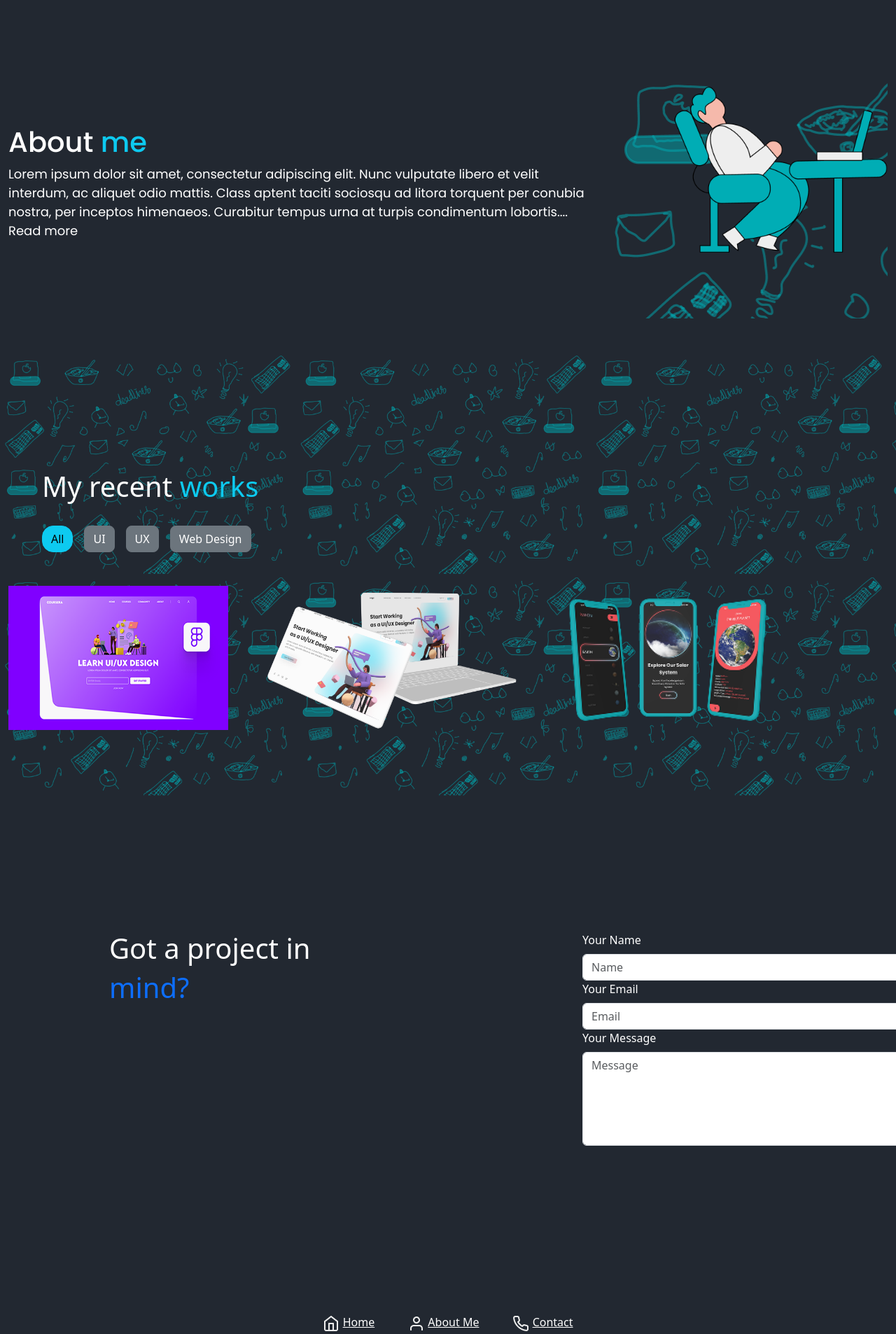
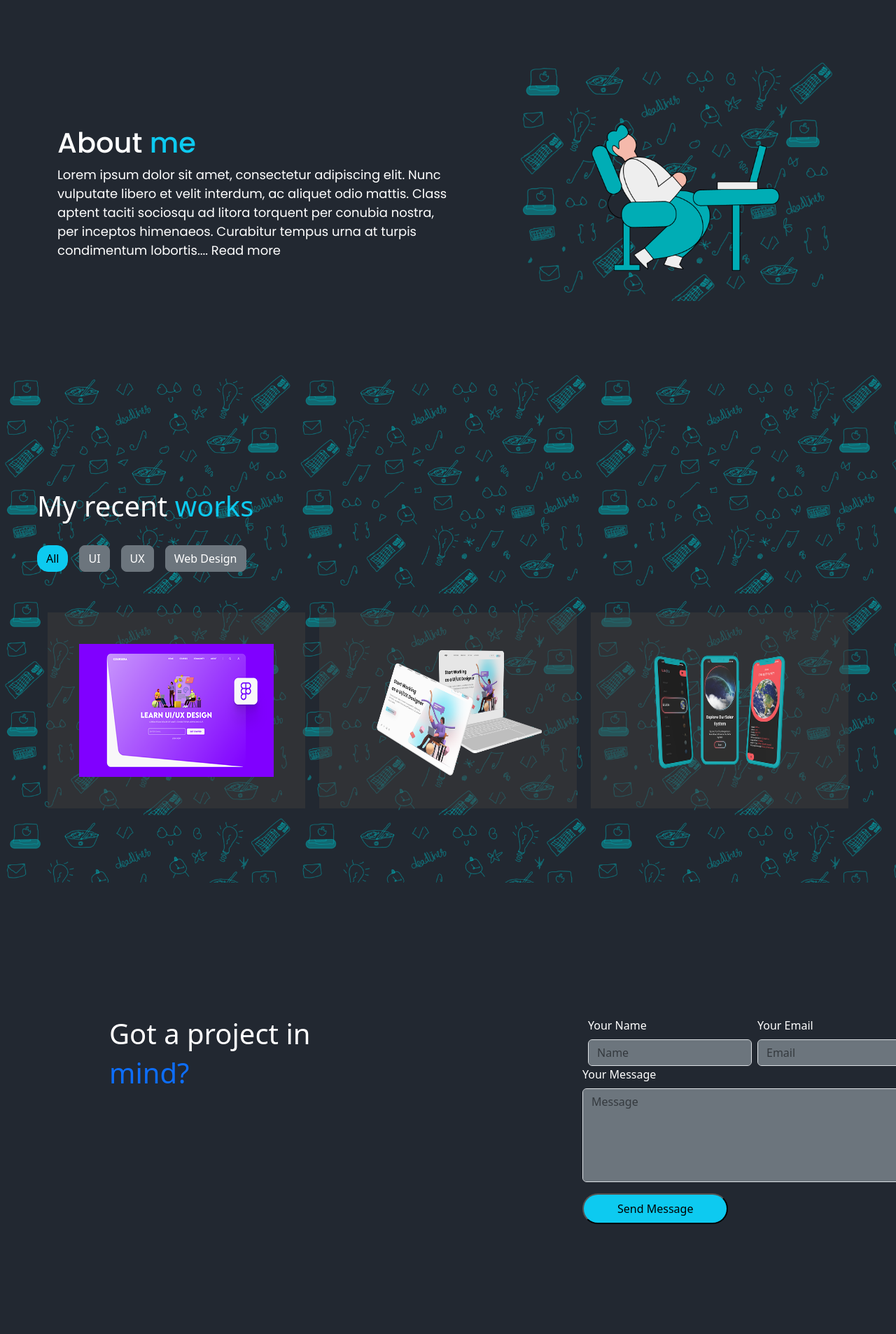
Before and after one commit to KAMRUL345/Landing_page_assignment01, a plain HTML site: page index.html in a window 1280 px wide. Shown: the part 780-2686 px from the top of the page at 70% size. Drawn offline with nearby package versions, Linux system fonts and the light colour scheme.

Commit message:
Responsive not done

```diff
--- a/css/style.css
+++ b/css/style.css
@@ -5,19 +5,45 @@ body {
   padding: 0;
 }
 
+.header {
+  border-bottom: 1px solid #3b3a3aa8;
+}
 .header-image {
   max-width: 150px;
+  /* padding: 96px 48px 48px 96px; */
+  /* width: 109px;
+  height: 36px; */
 }
 .bg-img {
   background-image: url("/assets/doodle\ items.png");
   background-repeat: repeat;
   background-size: 33%;
 }
+.nav-link {
+  list-style-type: none;
+}
+
+.nav-link a {
+  text-decoration: none;
+  padding: 5px;
+  color: white;
+}
 
 .my-recent-work {
   background-image: url("/assets/doodleitems.png");
   background-repeat: repeat;
+  padding: 5px;
   /* width:33%; */
+}
+
+.my-recent-desing {
+  background-color: #423d3d76;
+  width: 368px;
+  height: 280px;
+  padding: 45px;
+  margin: 10px;
+  display: flex;
+  justify-content: center;
 }
 
 .hero-text {
@@ -62,4 +88,5 @@ body {
   padding: 10px;
   margin: 10px;
   border-radius: 100px;
+  text-decoration: none;
 }
--- a/index.html
+++ b/index.html
@@ -16,7 +16,7 @@
   </head>
   <body style="background-color: #222831;">
     <!-- Header Section -->
-    <section class="container-xxl">
+    <section class="container-xxl header">
       <header class="d-flex justify-content-between w-100 py-5">
         <div>
           <img
@@ -26,7 +26,7 @@
             srcset=""
           />
         </div>
-        <div class="d-flex justify-content-end">
+        <div class="d-flex justify-content-end nav-link">
             <li><a href="#">Home</a></li>
             <li><a href="#">About Me</a></li>
             <li><a href="#">Contact</a></li>
@@ -60,15 +60,15 @@
 
     </section>
     <!-- About Me Section -->
-    <section class="container-xxl py-5">
+    <section class="container py-5">
       <div class="d-flex">
-        <div class="col-xxl-6 py-5 my-5 about-me">
+        <div class="col-md-6 py-5 my-5 about-me">
           <h1><span class="text-white">About</span><span class="text-info"> me</span></h1>
           <p class="text-white about-me-para">Lorem ipsum dolor sit amet, consectetur adipiscing elit. Nunc vulputate libero et velit interdum, ac aliquet odio mattis. Class aptent taciti sociosqu ad litora torquent per conubia nostra, per inceptos himenaeos. Curabitur tempus urna at turpis condimentum lobortis.... Read more</p>
 
         </div>
-        <div class="col-xxl-6 about-me-img">
-          <img class="img-fluid px-5 mx-5" src="./assets/Group 62.png" alt="">
+        <div class="col-md-6 about-me-img1">
+          <img class="img-fluid px-5 mx-5" src="./assets/Group 2373.png" alt="">
 
         </div>
       </div>
@@ -90,10 +90,19 @@
 
 
         </div>
-        <div class="d-flex">
-          <img class="w-25 col-lg-4 img-fluid" src="/assets/Course Website Landing Page Thumbnail 1.png" alt="">
-          <img class="col-lg-4 img-fluid"  src="/assets/Group 33.png" alt="">
-          <img class="col-lg-4 img-fluid"  src="/assets/Group 1.png" alt="">
+        <div class="d-flex justify-content-center">
+          <div class="my-recent-desing ">
+            <img class="img-fluid" src="/assets/Course Website Landing Page Thumbnail 1.png" alt="">
+          </div>
+          <div class="my-recent-desing">
+            <img class="img-fluid"  src="/assets/Group 33.png" alt="">
+          </div>
+          <div class="my-recent-desing">
+            <img class="img-fluid"  src="/assets/Group 1.png" alt="">
+          </div>
+
+
+
         </div>
 
       </div>
@@ -109,31 +118,40 @@
           <img class="w-50" src="./assets/Group 2372.png" alt="">
         </div>
         <div class="col-xxl-6 col-lg-6 col-md-6 col-12 p-5 m-5">
-          <div class="form ">
-            <label for="name" class="form-label text-white">Your Name</label>
-            <input type="text" placeholder="Name" class="form-control">
-            <label for="name" class="form-label text-white">Your Email</label>
-            <input type="email" placeholder="Email" class="form-control">
+          <div class="form">
+            <div class="d-flex">
+              <div class="mx-2">
+                <label for="name" class="form-label text-white">Your Name</label>
+                <input type="text" placeholder="Name" class="form-control bg-secondary">
+              </div>
+              <div>
+
+
+                <label for="name" class="form-label text-white">Your Email</label>
+                <input type="email" placeholder="Email" class="form-control bg-secondary">
+            </div>
+            </div>
             <label for="comments" class="form-label text-white" name="text">Your Message</label>
-            <textarea class="form-control" rows="5" placeholder="Message" name="text"></textarea>
+            <textarea class="form-control bg-secondary" rows="5" placeholder="Message" name="text" focus="green"></textarea>
+            <button class="bg-info mt-3 rounded-5 px-5 py-2">Send Message</button>
           </div>
         </div>
       </div>
     </section>
     <!-- Footer section -->
-    <footer class="container-xxl">
+    <footer class="container-xxl" style="border-top: 2px solid #686262e1 !important">
       <div class="d-flex justify-content-center gap-5 pt-5">
         <div>
           <img src="./assets/icons/home.png" alt="">
-          <a class="text-white" href="#">Home</a>
+          <a class="text-white text-decoration-none" href="#">Home</a>
         </div>
         <div>
           <img src="./assets/icons/user.png" alt="">
-          <a class="text-white" href="#">About Me</a>
+          <a class="text-white text-decoration-none" href="#">About Me</a>
         </div>
         <div>
           <img src="./assets/icons/phone.png" alt="">
-          <a class="text-white" href="#">Contact</a>
+          <a class="text-white text-decoration-none" href="#">Contact</a>
         </div>
 
       </div>
@@ -141,7 +159,7 @@
       <!-- Social Icons -->
        <div>
         <div class="social-icon d-flex gap-3 py-5">
-          <a href="#"><i class="fa-brands fa-facebook text-white"></i></a>
+          <a href="#"><i class="fa-brands fa-facebook bg-secondary"></i></a>
           <a href="#"><i class="fa-brands fa-instagram text-white"></i></a>
           <a href="#"><i class="fa-brands fa-twitter text-white"></i></a>
           <a href="#"><i class="fa-brands fa-youtube text-white"></i></a>
```
Also changed, not shown: assets/Group 2373.png (added), assets/doodle items2.png (added).
